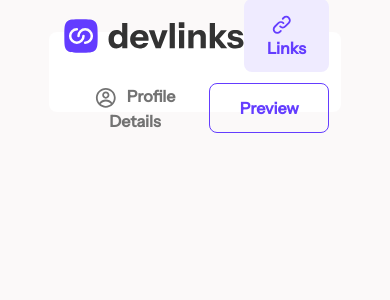
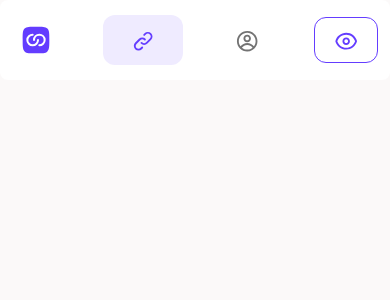
Before and after one commit to JurgenMik/LinkSharingApp, a React (Create React App) app: page / in a window 390 px wide. Shown: the top 300 px of the page. Built offline with nearby package versions, Linux system fonts and the light colour scheme.

Commit message:
LS-made-profile-nav-component-mobile-responsive

```diff
--- a/src/components/ProfileNav/ProfileNav.scss
+++ b/src/components/ProfileNav/ProfileNav.scss
@@ -4,6 +4,9 @@ nav {
   height: 5rem;
   font-family: 'Instrument sans', serif;
   background: $White;
+  img {
+    margin-left: 0.5rem;
+  }
   .link {
     width: auto;
     padding: 0.75rem;
@@ -11,8 +14,19 @@ nav {
     text-align: center;
     font-weight: bold;
     color: $DarkGray;
+    @media (max-width: $small-screen) {
+      width: 5rem;
+    }
     &:hover {
       color: $LightPurple;
+    }
+  }
+  #nav-icon {
+    margin-right: 0.65rem;
+    font-size: 1.35rem;
+    @media (max-width: $small-screen) {
+      margin-right: 0;
+      font-size: 1.40rem;
     }
   }
   #preview {
@@ -20,14 +34,19 @@ nav {
     border-radius: 0.5rem;
     border: 1px solid $DarkPurple;
     color: $DarkPurple;
-  }
-  #nav-icon {
-    margin-right: 0.65rem;
-    font-size: 1.35rem;
+    @media (max-width: $small-screen) {
+      width: 4rem;
+      font-size: 1.40rem;
+      padding: 0.30rem;
+      border-radius: 0.75rem;
+    }
   }
   #active {
     background: $LightPinkishPurple;
     border-radius: 0.5rem;
     color: $DarkPurple;
+    @media (max-width: $small-screen) {
+      border-radius: 0.75rem;
+    }
   }
 }
--- a/src/components/ProfileNav/ProfileNav.tsx
+++ b/src/components/ProfileNav/ProfileNav.tsx
@@ -2,7 +2,8 @@ import React, {useState, useEffect} from 'react';
 import {Link, useLocation} from 'react-router-dom';
 import './ProfileNav.scss';
 import Logo from '../assets/logo-devlinks-large.svg';
-import {CgProfile} from 'react-icons/cg';
+import LogoSmall from '../assets/logo-devlinks-small.svg';
+import {CgProfile, CgEye} from 'react-icons/cg';
 import {HiOutlineLink} from 'react-icons/hi';
 
 function ProfileNav() {
@@ -26,12 +27,14 @@ function ProfileNav() {
         handleActiveNavLink();
     }, [])
 
+    const isMobile = window.innerWidth <= 395;
+
     return (
-        <nav className="container-fluid w-75 rounded-3 d-flex justify-content-center flex-column">
+        <nav className="container-md rounded-3 d-flex justify-content-center flex-column">
             <div className="row">
                 <div className="col d-flex align-items-center justify-content-between">
                     <img
-                        src={Logo}
+                        src={isMobile ? LogoSmall : Logo}
                         alt="logo"
                     />
                     <Link
@@ -40,7 +43,7 @@ function ProfileNav() {
                         id={activeLink === 'links' ? 'active' : ''}
                     >
                         <HiOutlineLink id="nav-icon" />
-                        Links
+                        {!isMobile && 'Links'}
                     </Link>
                 </div>
                 <div className="col d-flex align-items-center justify-content-between">
@@ -50,10 +53,14 @@ function ProfileNav() {
                         id={activeLink === 'details' ? 'active' : ''}
                     >
                         <CgProfile id="nav-icon" />
-                        Profile Details
+                        {!isMobile && 'Profile Details'}
                     </Link>
                     <Link to="" className="link" id="preview">
-                        Preview
+                        {isMobile ?
+                            <CgEye />
+                            :
+                            'Preview'
+                        }
                     </Link>
                 </div>
             </div>
--- a/src/pages/profile/ProfileDetails/ProfileDetails.scss
+++ b/src/pages/profile/ProfileDetails/ProfileDetails.scss
@@ -6,4 +6,7 @@
   margin: 0;
   padding-top: 2rem;
   background: $LightGray;
+  @media (max-width: $small-screen) {
+    padding-top: 0;
+  }
 }
--- a/src/pages/profile/ProfileLinks/ProfileLinks.scss
+++ b/src/pages/profile/ProfileLinks/ProfileLinks.scss
@@ -6,4 +6,7 @@
   margin: 0;
   padding-top: 2rem;
   background: $LightGray;
+  @media (max-width: $small-screen) {
+    padding-top: 0;
+  }
 }
--- a/src/variables/variables.scss
+++ b/src/variables/variables.scss
@@ -11,3 +11,7 @@
     $White: hsl(0, 0%, 100%);
     $DarkGray: hsl(0, 0%, 45%);
     $LightGray: hsl(0, 25%, 98%);
+
+    // media query
+
+    $small-screen: 395px;
```
Also changed, not shown: src/components/assets/logo-devlinks-small.svg (added).
